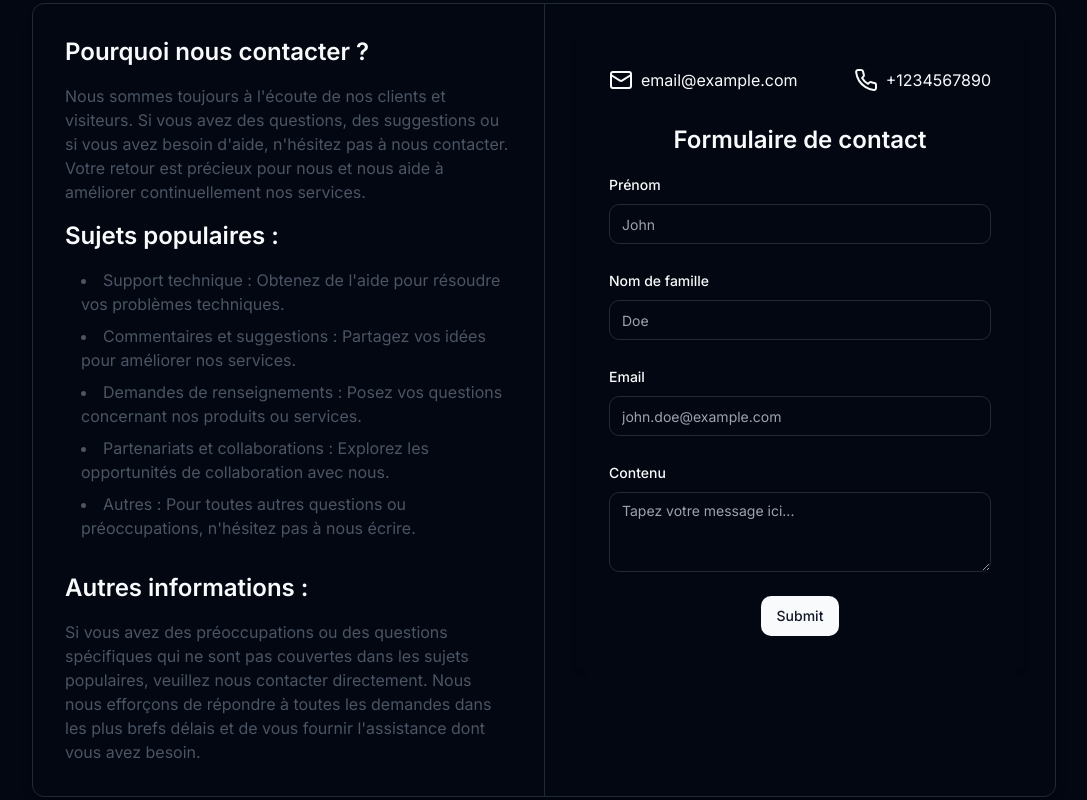
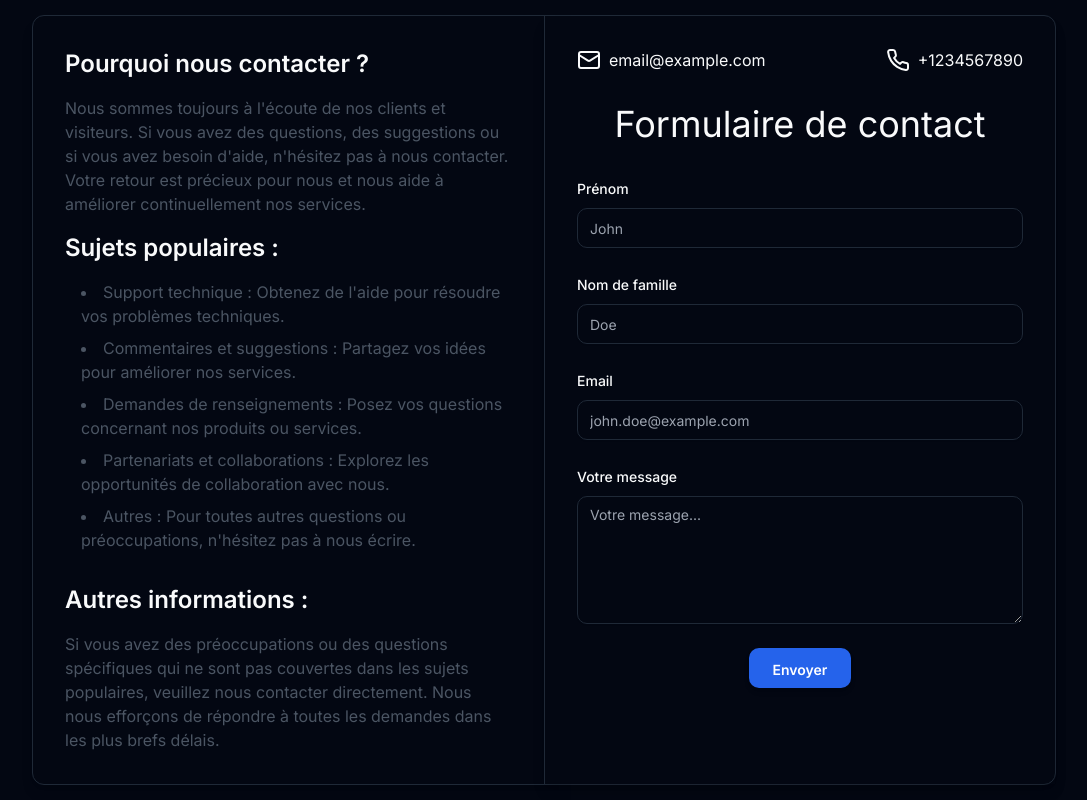
Before and after one commit to MrPropreuuh/Atelier-Web-VMJ-Front, a Next.js app: page /contact in a window 1280 px wide. Shown: the whole page, without its empty margins (96-1183 px from the left). Built offline with nearby package versions, Linux system fonts and the light colour scheme.

Commit message:
Add files via upload

```diff
--- a/src/app/contact/page.tsx
+++ b/src/app/contact/page.tsx
@@ -3,7 +3,7 @@
 import { zodResolver } from "@hookform/resolvers/zod";
 import { useForm } from "react-hook-form";
 import { z } from "zod";
-
+import axios from "axios";
 import { Button } from "@/components/ui/button";
 import {
   Form,
@@ -17,7 +17,6 @@ import { Input } from "@/components/ui/input";
 import { Textarea } from "@/components/ui/textarea";
 import { Mail, Phone } from 'lucide-react';
 
-// Mise à jour du schéma de validation pour inclure les champs nom, prénom, e-mail et contenu
 const formSchema = z.object({
   firstName: z.string().min(1, { message: "First name is required." }),
   lastName: z.string().min(1, { message: "Last name is required." }),
@@ -36,8 +35,14 @@ export function ProfileForm() {
     },
   });
 
-  function onSubmit(values: z.infer<typeof formSchema>) {
-    console.log(values);
+  async function onSubmit(values: z.infer<typeof formSchema>) {
+    try {
+      const response = await axios.post('http://localhost:3001/contact', values);
+      alert('Message sent successfully!');
+    } catch (error) {
+      console.error('Error sending message:', error);
+      alert('Failed to send message.');
+    }
   }
 
   return (
@@ -62,25 +67,25 @@ export function ProfileForm() {
           <p className="text-gray-600">
             Si vous avez des préoccupations ou des questions spécifiques qui ne sont pas couvertes
             dans les sujets populaires, veuillez nous contacter directement. Nous nous efforçons de
-            répondre à toutes les demandes dans les plus brefs délais et de vous fournir l'assistance
-            dont vous avez besoin.
+            répondre à toutes les demandes dans les plus brefs délais.
           </p>
         </div>
-        <div className="w-1/2 p-8 border-l">
-          <div className="form-container">
-            <div className="contact-info mb-4">
-              <div className="contact-item">
-              <Mail className="contact-logo" aria-label="email" />
+        <div className="w-1/2 p-8 border-l shadow-lg">
+          <div className="mb-4">
+            <div className="flex justify-between mb-4">
+              <div className="flex items-center">
+                <Mail className="text-4xl mr-2" aria-label="email" />
                 <p>email@example.com</p>
               </div>
-              <div className="contact-item">
-              <Phone className="contact-logo" aria-label="phone" />
+              <div className="flex items-center">
+                <Phone className="text-4xl mr-2" aria-label="phone" />
                 <p>+1234567890</p>
               </div>
             </div>
-            <h1 className="text-2xl font-semibold mb-4">Formulaire de contact</h1>
+          </div>
+          <h1 className="text-center text-4xl mt-8 mb-8">Formulaire de contact</h1>
           <Form {...form}>
-              <form onSubmit={form.handleSubmit(onSubmit)} className="space-y-6 form-content">
+            <form onSubmit={form.handleSubmit(onSubmit)} className="space-y-6 w-full">
               <FormField
                 control={form.control}
                 name="firstName"
@@ -88,7 +93,7 @@ export function ProfileForm() {
                   <FormItem>
                     <FormLabel>Prénom</FormLabel>
                     <FormControl>
-                        <Input placeholder="John" {...field} className="input-field" />
+                      <Input placeholder="John" {...field} className="w-full border-border rounded-md shadow-sm" />
                     </FormControl>
                     <FormMessage />
                   </FormItem>
@@ -101,7 +106,7 @@ export function ProfileForm() {
                   <FormItem>
                     <FormLabel>Nom de famille</FormLabel>
                     <FormControl>
-                        <Input placeholder="Doe" {...field} className="input-field" />
+                      <Input placeholder="Doe" {...field} className="w-full border-border rounded-md shadow-sm" />
                     </FormControl>
                     <FormMessage />
                   </FormItem>
@@ -114,7 +119,7 @@ export function ProfileForm() {
                   <FormItem>
                     <FormLabel>Email</FormLabel>
                     <FormControl>
-                        <Input type="email" placeholder="john.doe@example.com" {...field} className="input-field" />
+                      <Input placeholder="john.doe@example.com" {...field} className="w-full border-border rounded-md shadow-sm" />
                     </FormControl>
                     <FormMessage />
                   </FormItem>
@@ -125,20 +130,19 @@ export function ProfileForm() {
                 name="content"
                 render={({ field }) => (
                   <FormItem>
-                      <FormLabel>Contenu</FormLabel>
+                    <FormLabel>Votre message</FormLabel>
                     <FormControl>
-                        <Textarea placeholder="Tapez votre message ici..." {...field} className="input-field" />
+                      <Textarea placeholder="Votre message..." {...field} className="w-full h-32 border-border rounded-md shadow-sm" />
                     </FormControl>
                     <FormMessage />
                   </FormItem>
                 )}
               />
-                <div className="flex justify-center">
-                  <Button type="submit" className="submit-button">Submit</Button>
-                </div>
+              <Button type="submit" className="block mx-auto mt-4 px-6 py-3 bg-blue-600 text-white font-semibold rounded-md shadow-md hover:bg-blue-700">
+                Envoyer
+              </Button>
             </form>
           </Form>
-          </div>
         </div>
       </div>
     </main>
```
Lines whose indentation alone changed are shown as unchanged.
